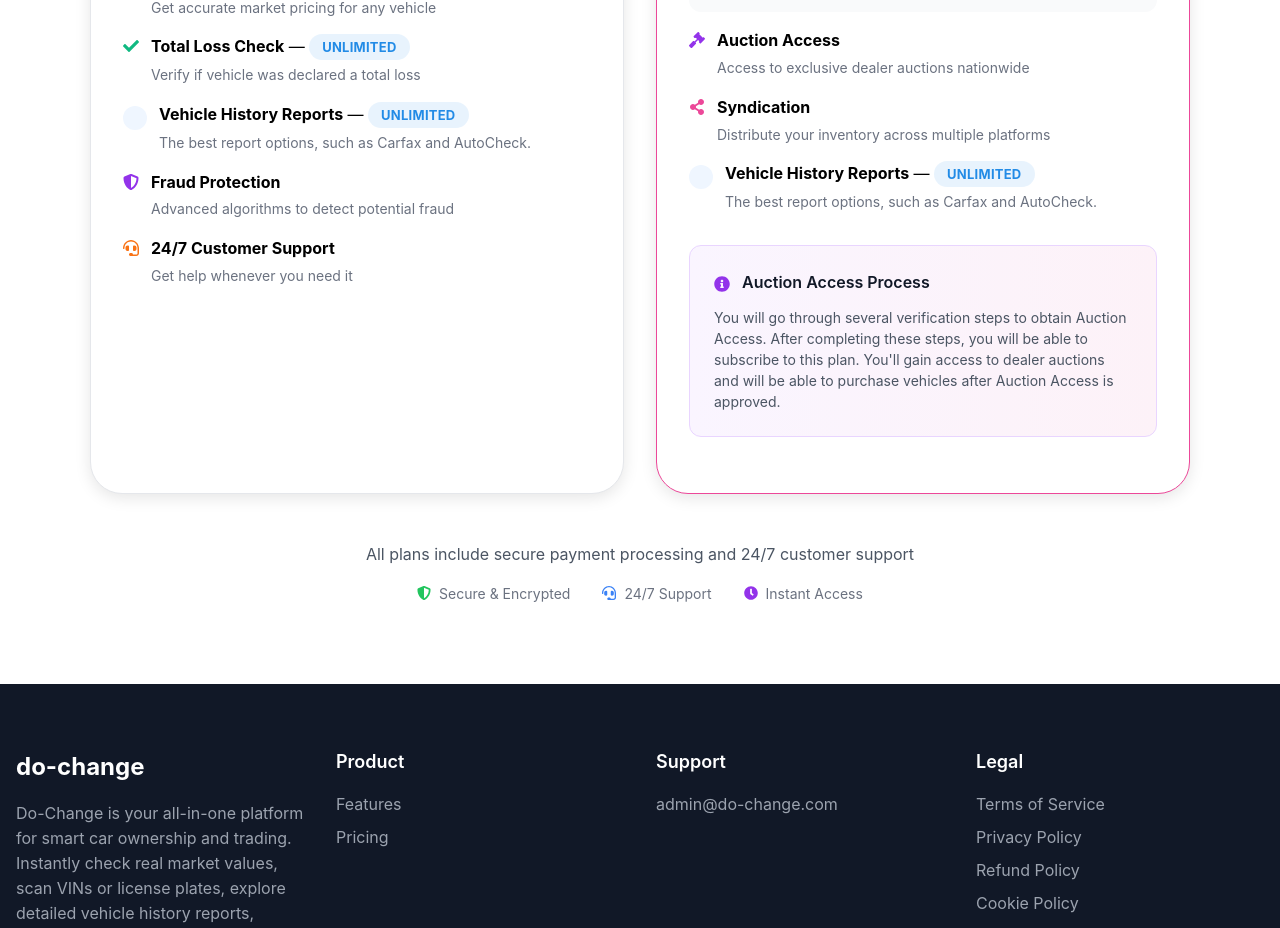
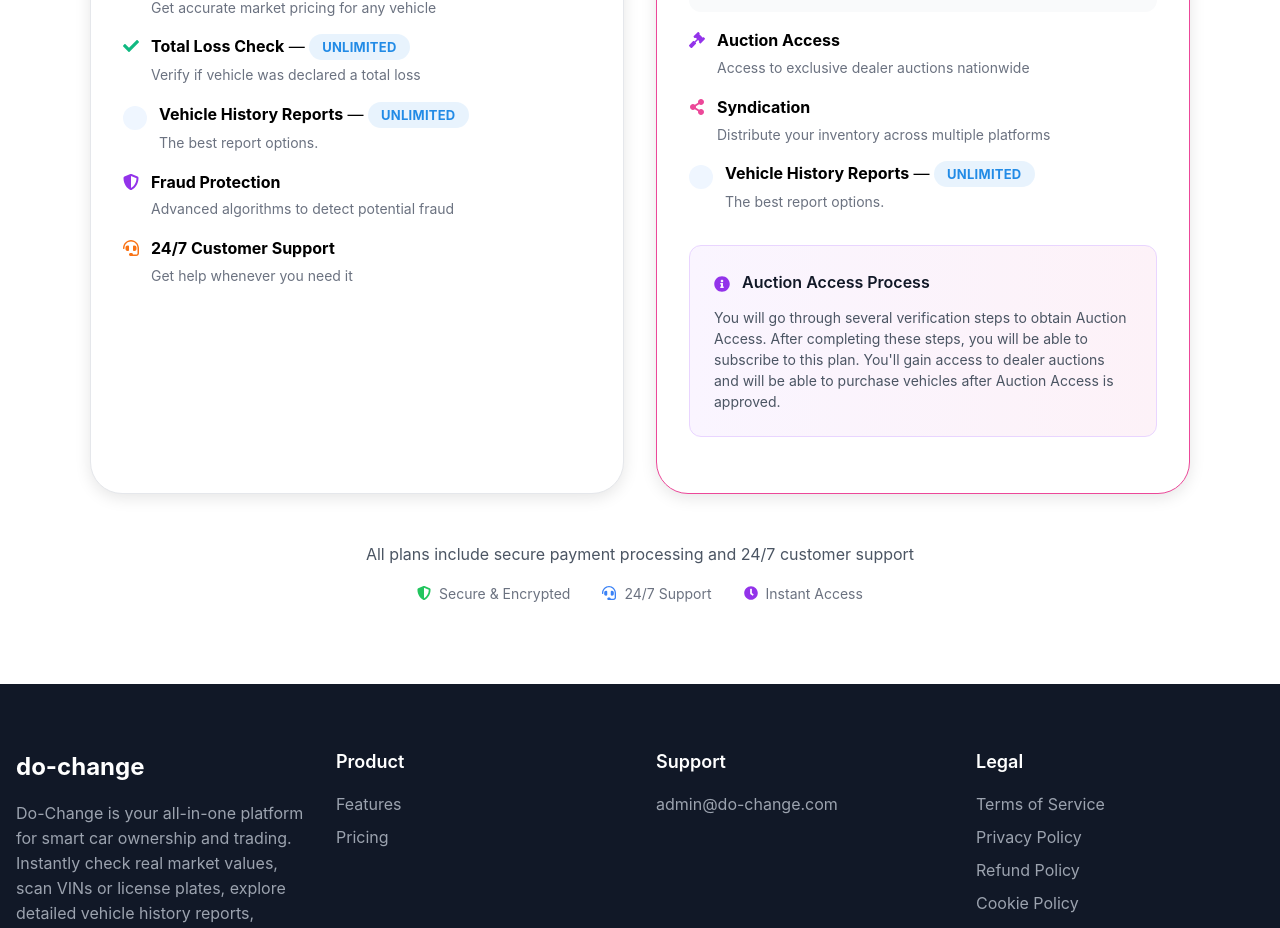
Before and after one commit to do-change-admin/do-change.me, a Next.js app: page /home in a window 1280 px wide. Shown: the part 3920-4848 px from the top of the page. Built offline with nearby package versions, Linux system fonts and the light colour scheme; no server answers.

Commit message:
fixed layout home

```diff
--- a/src/components/SubscriptionPlans/Plans.tsx
+++ b/src/components/SubscriptionPlans/Plans.tsx
@@ -81,8 +81,7 @@
                             <div>
                                 <strong>Vehicle History Reports</strong> — <Badge size="lg"
                                     variant="light">Unlimited</Badge>
-                                <p className={styles.featureNote}>The best report options, such as Carfax
-                                    and AutoCheck.</p>
+                                <p className={styles.featureNote}>The best report options.</p>
                                 {/*<p className={styles.featureNote}>Additional reports: $0.95 each</p>*/}
                             </div>
                         </div>
@@ -175,8 +174,7 @@
                             <div>
                                 <strong>Vehicle History Reports</strong> — <Badge size="lg"
                                     variant="light">Unlimited</Badge>
-                                <p className={styles.featureNote}>The best report options, such as Carfax
-                                    and AutoCheck.</p>
+                                <p className={styles.featureNote}>The best report options.</p>
                                 {/*<p className={styles.featureNote}>Additional reports: $0.95 each</p>*/}
                             </div>
                         </div>
```
